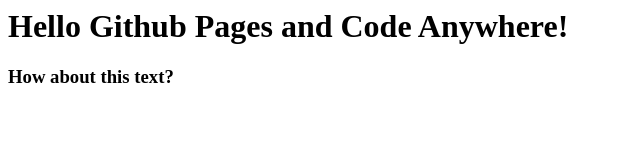
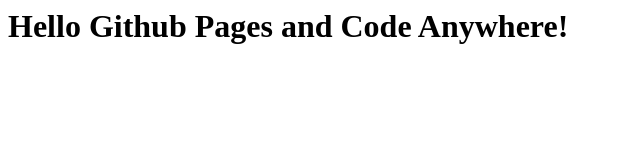
Before and after one commit to JensNordal/hairy-octo-happiness, a plain HTML site: page index.html in a window 1280 px wide. Shown: the whole page, without its empty margins (0-640 px from the left). Drawn offline with Linux system fonts and the light colour scheme.

Commit message:
Deleted extra text.

```diff
--- a/index.html
+++ b/index.html
@@ -4,8 +4,5 @@
 	</head>
 		<body>
 			<h1>Hello Github Pages and Code Anywhere!</h1>
-			<h3>
-				How about this text?
-			</h3>
 		</body>
 </html>
```
